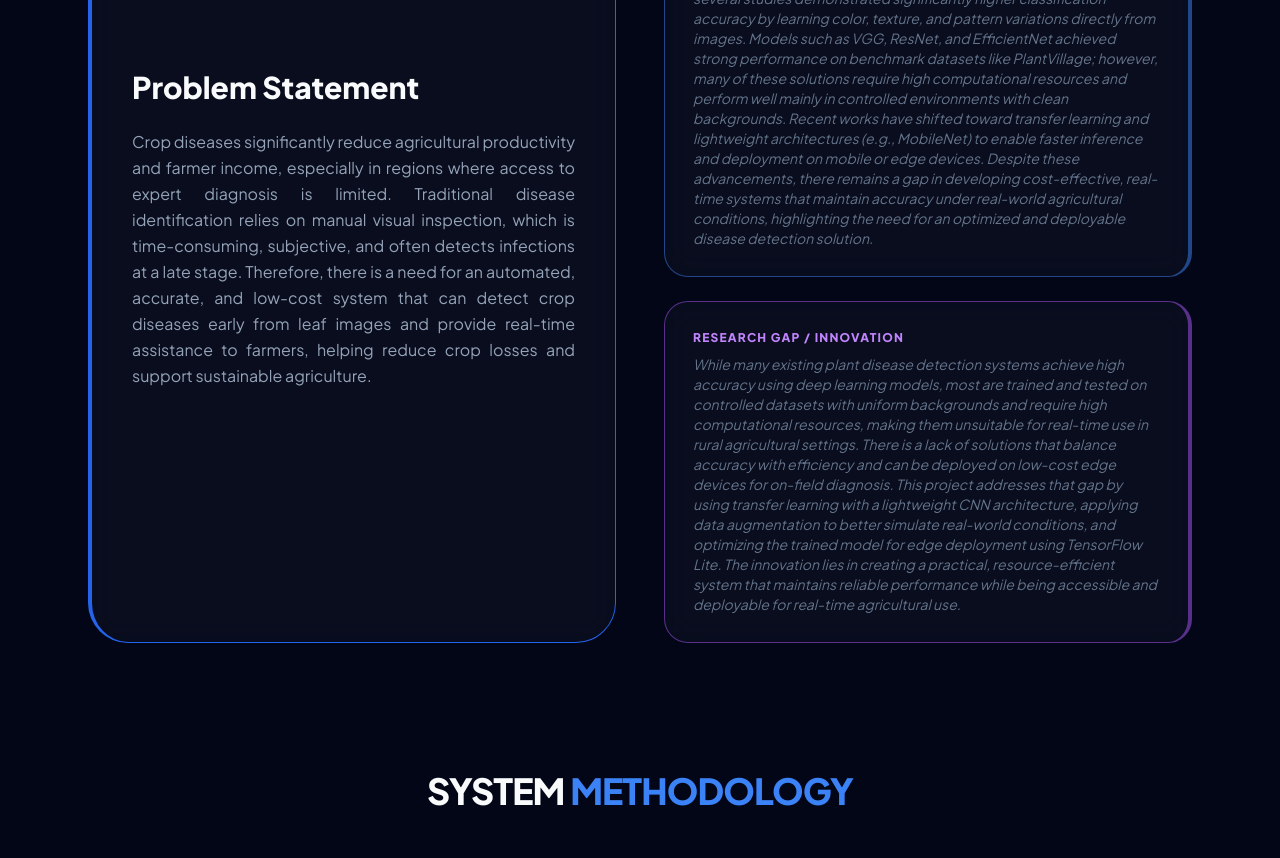
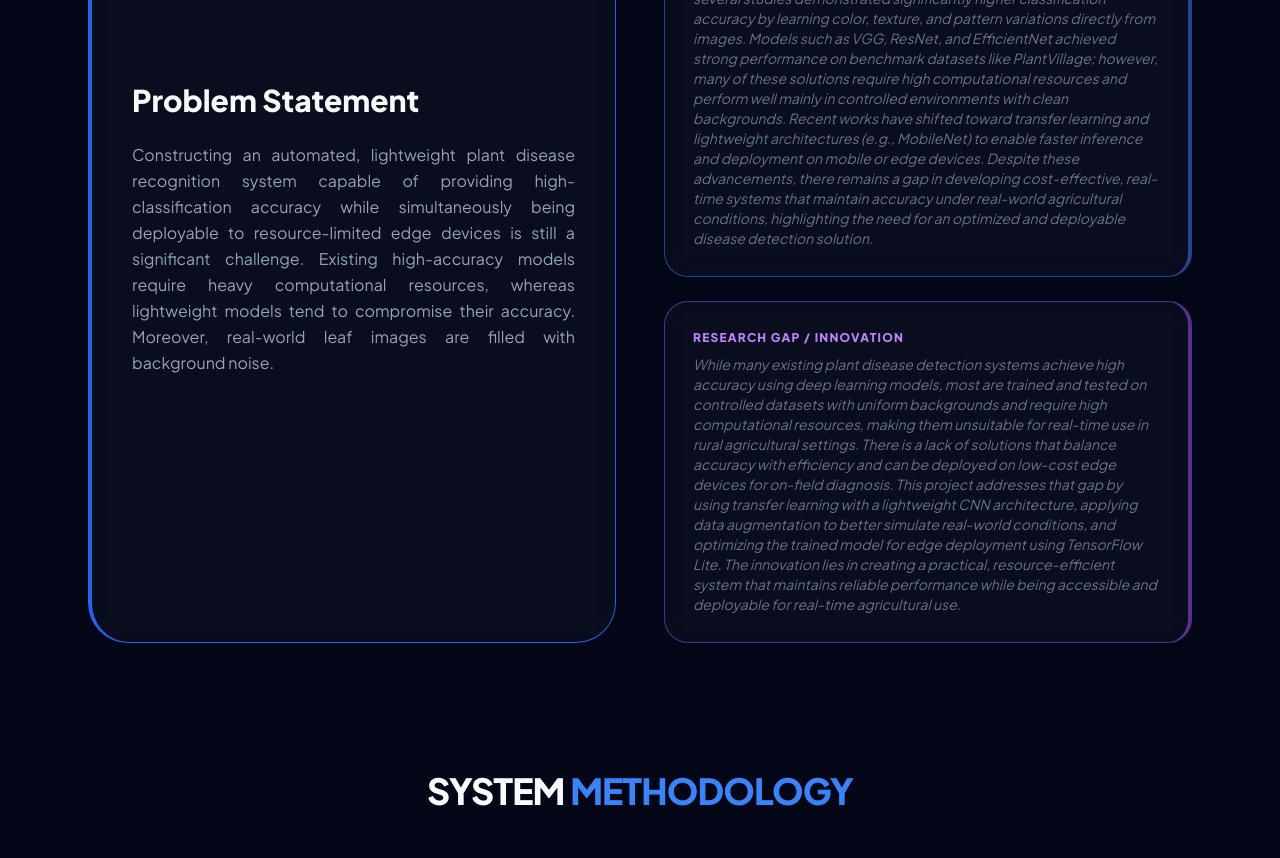
Before and after one commit to yashigupta0630/Plant-Disease-Detection-using-Leaf-Image-Analysis, a plain HTML site: page index.html in a window 1280 px wide. Shown: the part 820-1678 px from the top of the page. Drawn offline with nearby package versions, Linux system fonts and the light colour scheme.

Commit message:
Update index.html

```diff
--- a/index.html
+++ b/index.html
@@ -97,10 +97,7 @@
             <div class="glass p-10 rounded-[2.5rem] flex flex-col justify-center border-l-4 border-blue-600">
                 <h2 class="text-3xl font-extrabold mb-6">Problem Statement</h2>
                 <p class="text-slate-400 leading-relaxed text-justify">
-                    Crop diseases significantly reduce agricultural productivity and farmer income, especially in regions where access to expert diagnosis is limited.
-                    Traditional disease identification relies on manual visual inspection, which is time-consuming, subjective, and often detects infections at a late stage.
-                    Therefore, there is a need for an automated, accurate, and low-cost system that can detect crop diseases early from leaf images and provide real-time
-                    assistance to farmers, helping reduce crop losses and support sustainable agriculture.
+                    Constructing an automated, lightweight plant disease recognition system capable of providing high-classification accuracy while simultaneously being deployable to resource-limited edge devices is still a significant challenge. Existing high-accuracy models require heavy computational resources, whereas lightweight models tend to compromise their accuracy. Moreover, real-world leaf images are filled with background noise.
                 </p>
             </div>
             <div class="space-y-6">
```
